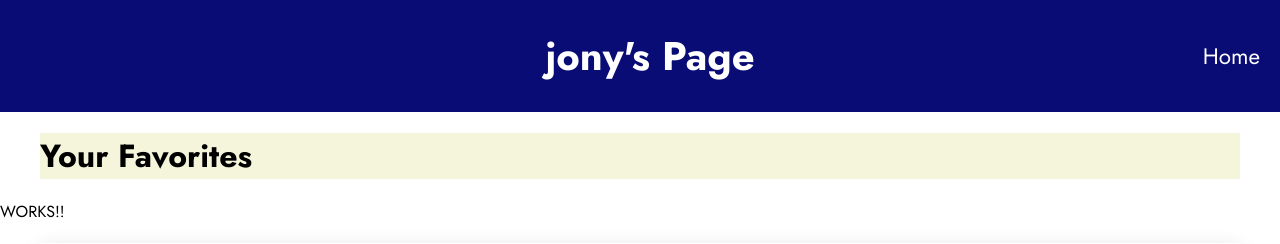
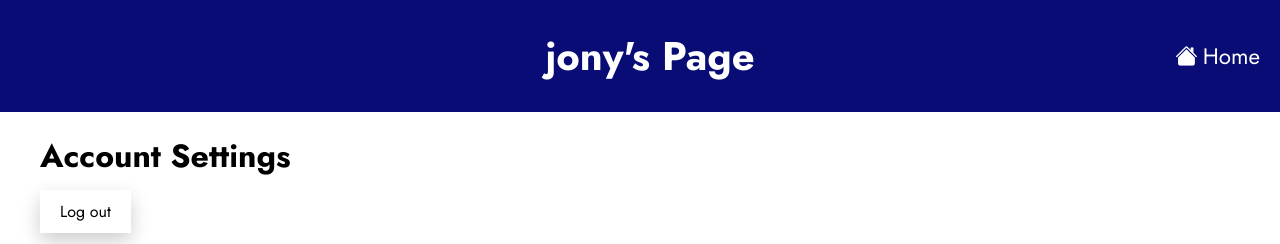
Before and after one commit to ChrizYe/SEO_Project_Final, a Flask app: page /user-page in a window 1280 px wide. Shown: the top 244 px of the page. Run offline with Flask 3, Linux system fonts and the light colour scheme; a user stored in the database is signed in.

Commit message:
added log out option, and change user's info forms

```diff
--- a/main.py
+++ b/main.py
@@ -27,9 +27,6 @@ saved_latest_summaries = ["Empty" for i in range(50)]
 
 saved_top_articles = []
 saved_top_summaries = ["Empty" for i in range(7)]
-
-# ! For later, add in database
-user_favorite_articles = []
 
 
 NEWS_API_KEY = os.getenv("NEWS_API_KEY")
@@ -126,6 +123,9 @@ def login():
 def main_page():
     # Main Page Set-Up
     username = session.get('username')
+    if not username:
+        session.clear()
+        return redirect(url_for('login'))
 
     page = int(request.args.get('page', 1))
     page_size = 10
@@ -241,6 +241,9 @@ def show_article(index):
     article = saved_latest_articles[index]
     username = session.get('username')
 
+    if not username:
+        session.clear()
+        return redirect(url_for('login'))
     # Creates a summary for the selected article
     url = article['url']
 
@@ -250,7 +253,7 @@ def show_article(index):
         saved_latest_summaries[index] = summary
     else:
         summary = saved_latest_summaries[index]
-    return render_template("article.html", article=article,userName=username,summary=summary)
+    return render_template("article.html", article=article,userName=username,summary=summary,favorited=False)
 
 @app.route("/top-article/<int:index>")
 def show_top_article(index):
@@ -260,6 +263,10 @@ def show_top_article(index):
 
     article = saved_top_articles[index]
     username = session.get('username')
+
+    if not username:
+        session.clear()
+        return redirect(url_for('login'))
     # Creates a summary for the selected article
     url = article['url']
 
@@ -269,7 +276,7 @@ def show_top_article(index):
         saved_top_summaries[index] = summary
     else:
         summary = saved_top_summaries[index]
-    return render_template("article.html", article=article,userName=username,summary=summary)
+    return render_template("article.html", article=article,userName=username,summary=summary,favorited=False)
 
 @app.route("/add-favorite", methods=["POST"])
 def add_favorite():
@@ -285,6 +292,7 @@ def add_favorite():
 
     username = session.get('username')
     if not username:
+        session.clear()
         return redirect(url_for('login'))
 
     user = User.query.filter_by(username=username).first()
@@ -311,6 +319,7 @@ def remove_favorite():
 
     username = session.get('username')
     if not username:
+        session.clear()
         return redirect(url_for('login'))
 
     user = User.query.filter_by(username=username).first()
@@ -328,6 +337,7 @@ def user_page():
 
     username = session.get('username')
     if not username:
+        session.clear()
         return redirect(url_for('login'))
 
     user = User.query.filter_by(username=username).first()
@@ -375,7 +385,14 @@ def show_fav_article(index):
 
     print(article['summary'])
 
-    return render_template("article.html", article=article,userName=username,summary=article['summary'])
+    return render_template("article.html", article=article,userName=username,summary=article['summary'],favorited=True)
+
+
+@app.route("/logout")
+def logout():
+    session.clear()
+    return redirect(url_for("login"))
+
 
 @app.route("/update_server", methods=["POST"])
 def webhook():
--- a/static/user-page.css
+++ b/static/user-page.css
@@ -1,5 +1,5 @@
-.favorites{
-    background-color: beige;
+.main-container{
+    /* background-color: beige; */
     margin: 0px 40px;
 }
 
--- a/templates/user-page.html
+++ b/templates/user-page.html
@@ -9,17 +9,25 @@
         <h1 class="title userpage">{{userName}}'s Page</h1>
       </div>
       <a href="{{url_for('main_page')}}" class="user-container">
-        <p class="username">Home</p>
+        <p class="username">
+          <i
+            class="bi bi-house-fill"
+            style="margin-right: 5px; display: inline"
+          ></i
+          >Home
+        </p>
       </a>
     </header>
 
-    <main class="favorites">
-      <h1>Your Favorites</h1>
+    <main class="main-container">
+      <h1>Account Settings</h1>
     </main>
 
-    {% if has_favorites %}
-    <div>WORKS!!</div>
-    {% for article in articles %}
+    <main class="main-container">
+      <a class="pagination-option" href="{{ url_for('logout') }}">Log out</a>
+      <h1>Your Favorites</h1>
+
+      {% if has_favorites %} {% for article in articles %}
 
       <a
         href="{{ url_for('show_fav_article', index=loop.index0 + ((current_page - 1) * 3)) }}"
@@ -57,6 +65,7 @@
         {% endif %}
       </div>
       {% endif %}
+    </main>
 
     <div>NUM OF PAGES ------ {{total_pages}}</div>
   </body>
```
Also changed, not shown: forms.py (+18 -0 lines), templates/article.html (+5 -2 lines), instance/site.db. Lines whose indentation alone changed are shown as unchanged.
